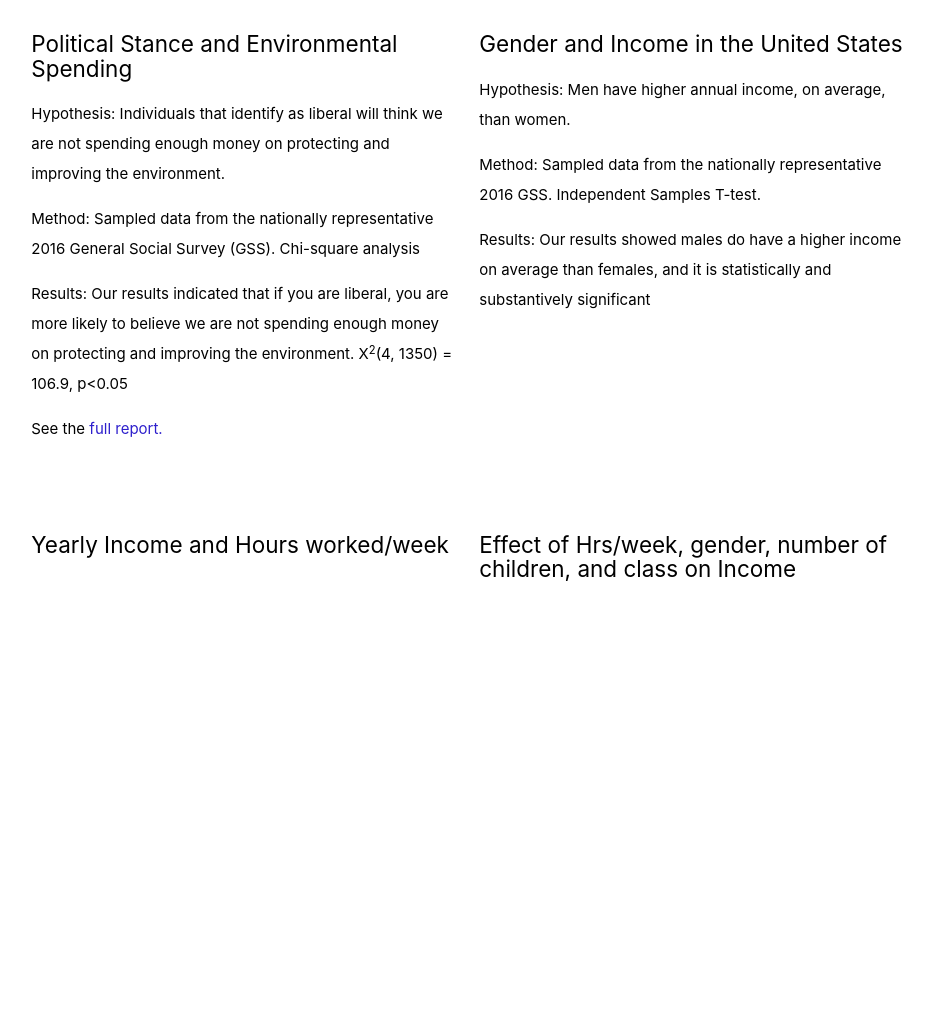
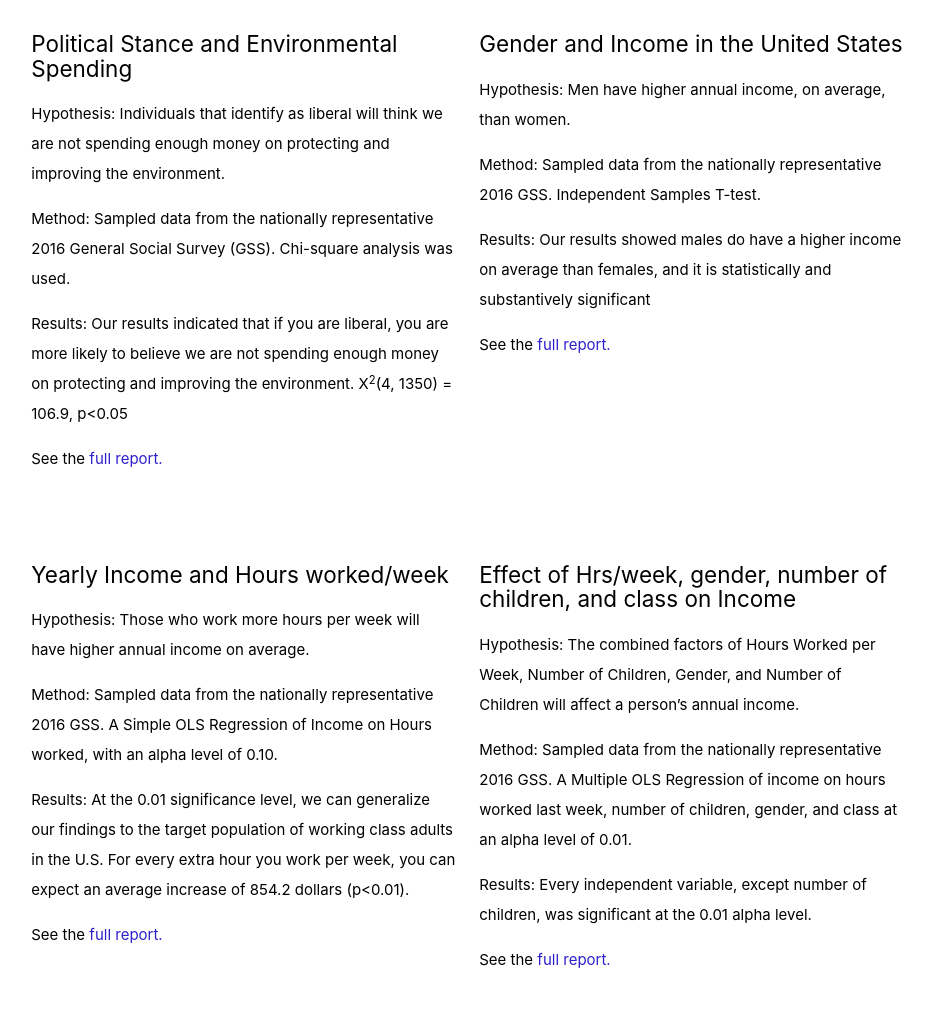
Before and after one commit to matthewye98/matthewye98.github.io, a plain HTML site: page index.html in a window 1280 px wide. Shown: the part 1067-2081 px from the top of the page, without its empty margins (172-1104 px from the left). Before the commit the page ends 1691 px from the top, so only its background shows below. Drawn offline with nearby package versions, Linux system fonts and the light colour scheme.

Commit message:
Update index.html

```diff
--- a/index.html
+++ b/index.html
@@ -56,7 +56,7 @@
       <h5 class="grey lighten-4 grey text text-darken-1">Student</h5>
       <h5 class="grey lighten-4 grey text text-darken-1"><a href="http://www.ischool.umd.edu" target="_blank">Information Science</a></h5>
       <h5 class="grey lighten-4 grey text text-darken-1"><a href="http://www.psyc.umd.edu" target="_blank">Psychology</a></h5><br>
-      <h5 class="grey lighten-4 grey text text-darken-1"><a href="/matthewye_cv_2019.pdf" target="_blank">Resume</a></h5>
+      <h5 class="grey lighten-4 grey text text-darken-1"><a href="matthewye_cv_2019.pdf" target="_blank">Resume</a></h5>
       <h5 class="grey lighten-4 grey text text-darken-1"><a href="coursework.html">Coursework</a></h5>
 
 
@@ -78,7 +78,7 @@
         <div class="col s12 m6">
           <h3>Political Stance and Environmental Spending</h3>
           <p>Hypothesis: Individuals that identify as liberal will think we are not spending enough money on protecting and improving the environment.</p>
-          <p>Method: Sampled data from the nationally representative 2016 General Social Survey (GSS). Chi-square analysis</p>
+          <p>Method: Sampled data from the nationally representative 2016 General Social Survey (GSS). Chi-square analysis was used.</p>
           <p>Results: Our results indicated that if you are liberal, you are more likely to
             believe we are not spending enough money on protecting and improving the environment. X<sup>2</sup>(4, 1350) = 106.9, p<0.05</p>
           <p>See the <a href="data1_polenv.pdf">full report.</a></p>
@@ -89,15 +89,24 @@
           <p>Hypothesis: Men have higher annual income, on average, than women.</p>
           <p>Method: Sampled data from the nationally representative 2016 GSS. Independent Samples T-test. </p>
           <p>Results: Our results showed males do have a higher income on average than females, and it is statistically and substantively significant </p>
+          <p>See the <a href="data2_genderincome.pdf">full report.</a></p>
         </div>
 
       </div>
       <div class="row">
         <div class="col s12 m6">
           <h3>Yearly Income and Hours worked/week</h3>
+          <p>Hypothesis: Those who work more hours per week will have higher annual income on average.</p>
+          <p>Method: Sampled data from the nationally representative 2016 GSS. A Simple OLS Regression of Income on Hours worked, with an alpha level of 0.10.</p>
+          <p>Results: At the 0.01 significance level, we can generalize our findings to the target population of working class adults in the U.S. For every extra hour you work per week, you can expect an average increase of 854.2 dollars (p<0.01). </p>
+          <p>See the <a href="data3_incomehours.pdf">full report.</a></p>
         </div>
         <div class="col s12 m6">
           <h3>Effect of Hrs/week, gender, number of children, and class on Income</h3>
+          <p>Hypothesis: The combined factors of Hours Worked per Week, Number of Children, Gender, and Number of Children will affect a person’s annual income.</p>
+          <p>Method: Sampled data from the nationally representative 2016 GSS. A Multiple OLS Regression of income on hours worked last week, number of children, gender, and class at an alpha level of 0.01.</p>
+          <p>Results: Every independent variable, except number of children, was significant at the 0.01 alpha level.</p>
+          <p>See the <a href="data4_multlinregincome.pdf">full report.</a></p>
         </div>
 
 
```
